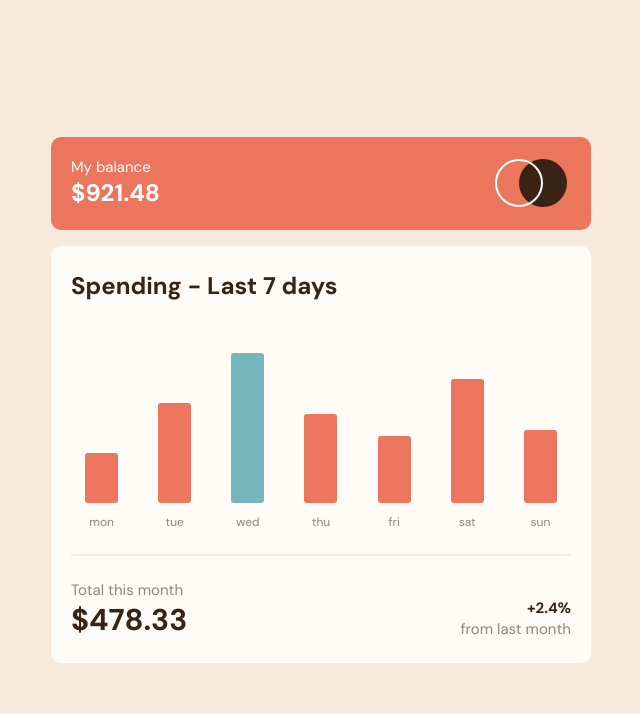
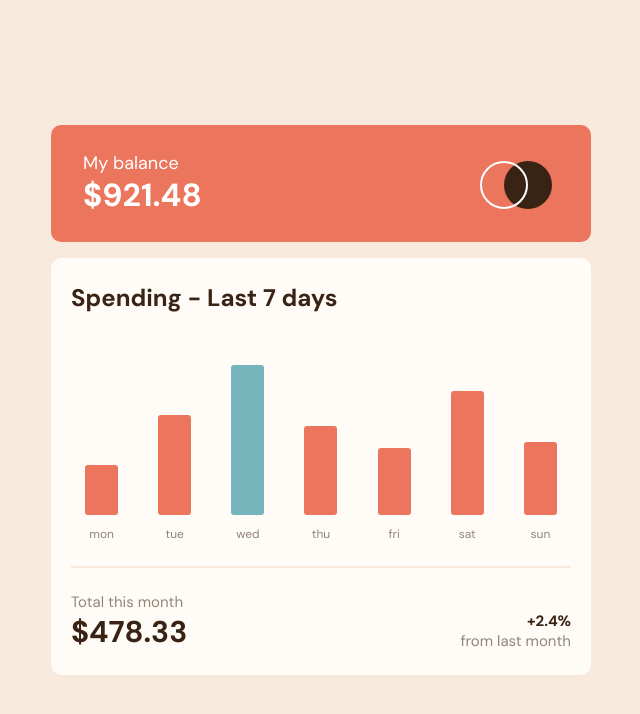
Before and after one commit to achiewe/expenses-chart-component, a React (Vite) app: page / in a window 1280 px wide. Shown: the top 714 px of the page, without its empty margins (319-959 px from the left). Built offline with nearby package versions, Linux system fonts and the light colour scheme.

Commit message:
update desktop design in balace component

```diff
--- a/src/components/Balance.tsx
+++ b/src/components/Balance.tsx
@@ -25,6 +25,10 @@ const HeaderDiv = styled.header`
   background-color: #ec755d;
   border-radius: 10px;
 
+  @media (min-width: 1024px) {
+    padding: 27px 39px 25px 32px;
+  }
+
   h1 {
     font-size: 15px;
     font-weight: 400;
@@ -32,12 +36,22 @@ const HeaderDiv = styled.header`
     letter-spacing: 0px;
     text-align: left;
     color: #ffffff;
+
+    @media (min-width: 1024px) {
+      font-size: 18px;
+      line-height: 23.44px;
+    }
     span {
       font-size: 24px;
       font-weight: 700;
       line-height: 31px;
       letter-spacing: 0px;
       text-align: left;
+
+      @media (min-width: 1024px) {
+        font-size: 32px;
+        line-height: 41.66px;
+      }
     }
   }
 `;
```
